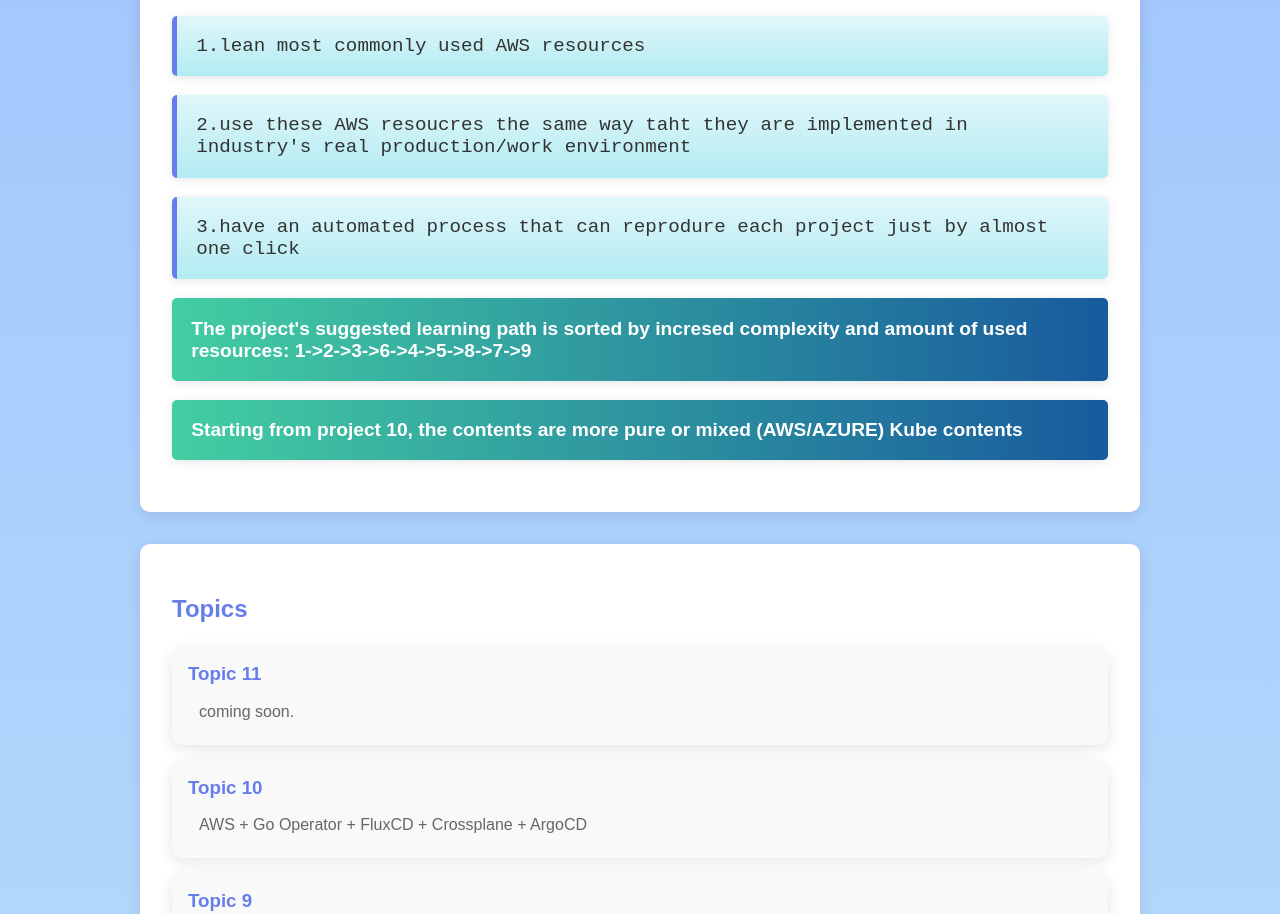
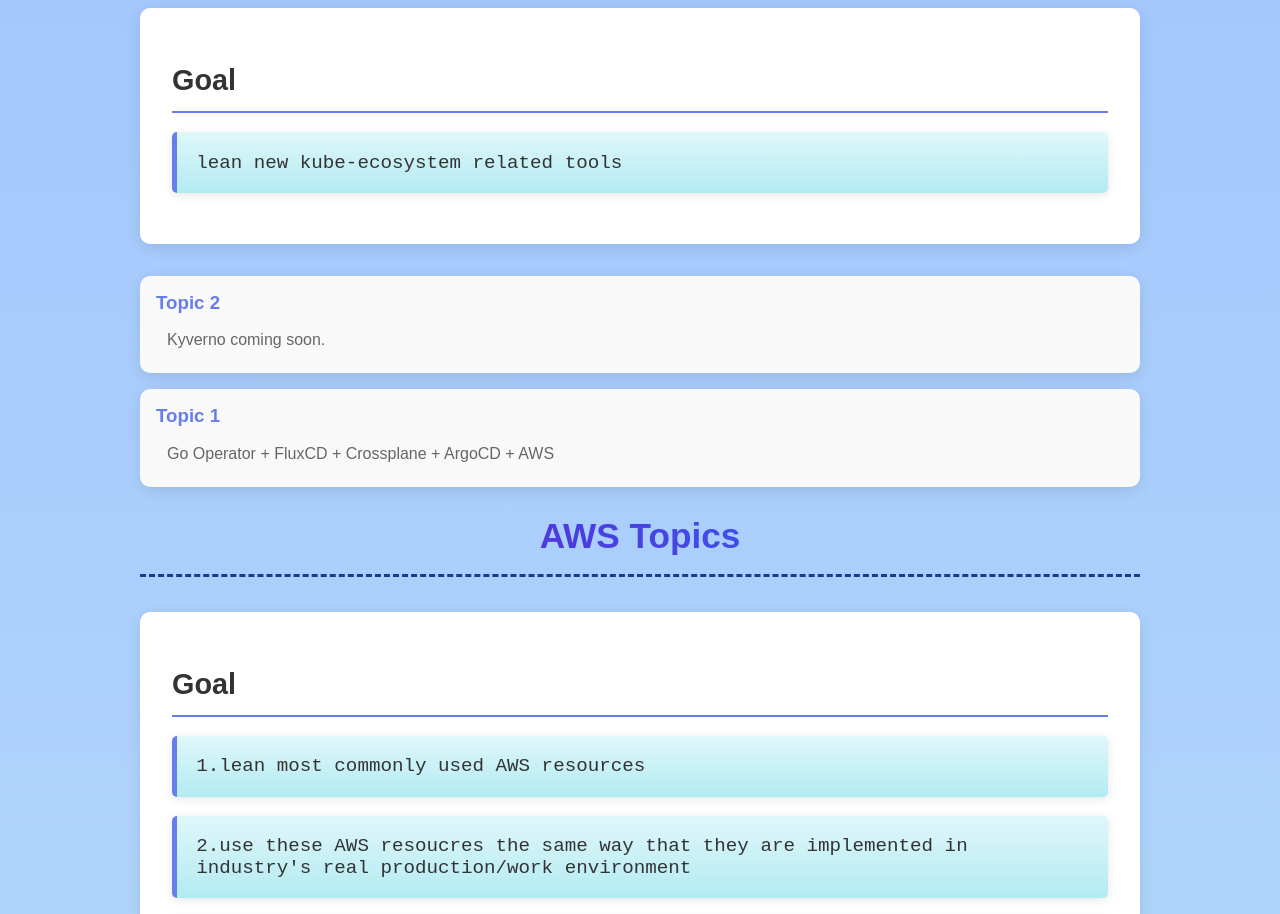
Before and after one commit to lyc-handson-aws/handson-topic2, a plain HTML site: page frontend/index.html in a window 1280 px wide. Shown: the part 236-1150 px from the top of the page. Drawn offline with Linux system fonts and the light colour scheme.

Commit message:
update portail page and style

```diff
--- a/frontend/index.html
+++ b/frontend/index.html
@@ -3,7 +3,7 @@
 <head>
     <meta charset="UTF-8">
     <meta name="viewport" content="width=device-width, initial-scale=1.0">
-    <title>Yuanchao AWS</title>
+    <title>Yuanchao Kube/AWS/AZURE</title>
     <link rel="stylesheet" href="styles.css">
 </head>
 <body>
@@ -12,30 +12,39 @@
     </header>
 
     <main>
-        <section class="intro">
-            <h2>The goal of this project aims to:</h2>
-            <p class="style-one">1.lean most commonly used AWS resources</p>
-			<p class="style-one">2.use these AWS resoucres the same way taht they are implemented in industry's real production/work environment
-            <p class="style-one">3.have an automated process that can reprodure each project just by almost one click</p>
-			<p class="style-two">The project's suggested learning path is sorted by incresed complexity and amount of used resources: 1->2->3->6->4->5->8->7->9</p>
-            <p class="style-two">Starting from project 10, the contents are more pure or mixed (AWS/AZURE) Kube contents</p>
-        </section>
-
-        <section class="blog-titles">
-            <h2>Topics</h2>
+        <section class="kubernetes">
+            <h2>Kubernetes Topics</h2>
+            <section class="intro">
+                <h2>Goal</h2>
+                <p class="style-one">lean new kube-ecosystem related tools</p>
+            </section>
             <div class="card-container">
                 <div class="card">
                     <a href="topic11/index.html">
-                        <h3>Topic 11</h3>
-                        <p>coming soon.</p>
+                        <h3>Topic 2</h3>
+                        <p>Kyverno coming soon.</p>
                     </a>
                 </div>
                 <div class="card">
                     <a href="topic10/index.html">
-                        <h3>Topic 10</h3>
-                        <p>AWS + Go Operator + FluxCD + Crossplane + ArgoCD</p>
+                        <h3>Topic 1</h3>
+                        <p>Go Operator + FluxCD + Crossplane + ArgoCD + AWS</p>
                     </a>
                 </div>
+            </div>
+        </section>
+
+        <section class="aws">
+            <h2>AWS Topics</h2>
+            <section class="intro">
+                <h2>Goal</h2>
+                <p class="style-one">1.lean most commonly used AWS resources</p>
+                <p class="style-one">2.use these AWS resoucres the same way that they are implemented in industry's real production/work environment</p>
+                <p class="style-one">3.have an automated process that can reproduce each project just by almost one click</p>
+                <p class="style-two">The project's suggested learning path is sorted by increased complexity and amount of used resources: 1->2->3->6->4->5->8->7->9</p>
+                <p class="style-two">Starting from project 10, the contents are more pure or mixed (AWS/AZURE) Kube contents</p>
+            </section>
+            <div class="card-container">
                 <div class="card">
                     <a href="topic9/index.html">
                         <h3>Topic 9</h3>
@@ -95,7 +104,7 @@
     </main>
 
     <footer>
-        <p>&copy; 2024 lyc-handson-aws.com All rights reserved.</p>
+        <p>&copy; 2025 lyc-handson-devops.fr All rights reserved.</p>
     </footer>
 </body>
 </html>
--- a/frontend/styles.css
+++ b/frontend/styles.css
@@ -72,6 +72,33 @@ main {
     text-shadow: 2px 2px #fff;
     border-bottom: 2px solid #667eea;
     padding-bottom: 0.5em;
+}
+
+/* Updated <h2> style for AWS and Kubernetes sections */
+.aws > h2, .kubernetes > h2 {
+    font-size: 2.2em; /* Maintain a readable size */
+    font-weight: bold;
+    color: #1e3a8a;  /* Deep blue for a modern feel */
+    background: linear-gradient(to right, #6a11cb, #2575fc); /* Gradient effect */
+    -webkit-background-clip: text;
+    -webkit-text-fill-color: transparent; /* Makes text take gradient color */
+    text-align: center;
+    border-bottom: 3px dashed #1e3a8a; /* Dashed border for differentiation */
+    padding-bottom: 0.5em;
+    margin-bottom: 1em;
+    transition: opacity 0.3s ease-in-out;
+}
+
+.aws > h2:hover, .kubernetes > h2:hover {
+    opacity: 0.8; /* Simple hover effect for smooth experience */
+}
+
+/* Keep section intros slightly smaller */
+.aws .intro h2, .kubernetes .intro h2 {
+    font-size: 1.8em;
+    color: #333; /* Standard dark gray */
+    border-bottom: 2px solid #667eea; /* Light blue border */
+    text-align: left;
 }
 
 .intro .style-one {
@@ -200,7 +227,7 @@ main {
     height: 3px;
     background: #667eea;
     transition: width 0.4s ease-in-out, left 0.4s ease-in-out;
-    transform: translateX(-50%);
+    transform: translateX(-10%);
 }
 
 .card:hover p::after {
```
